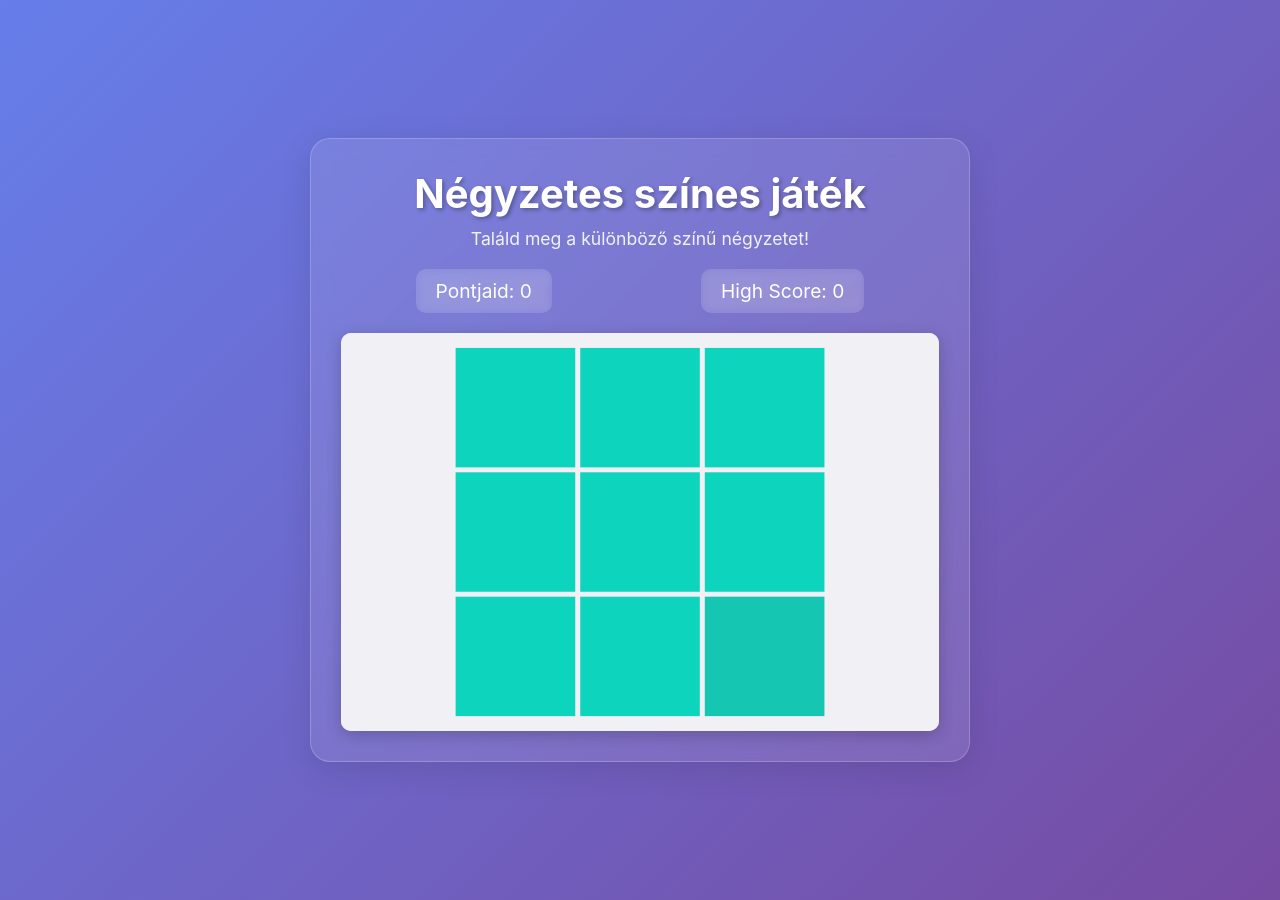
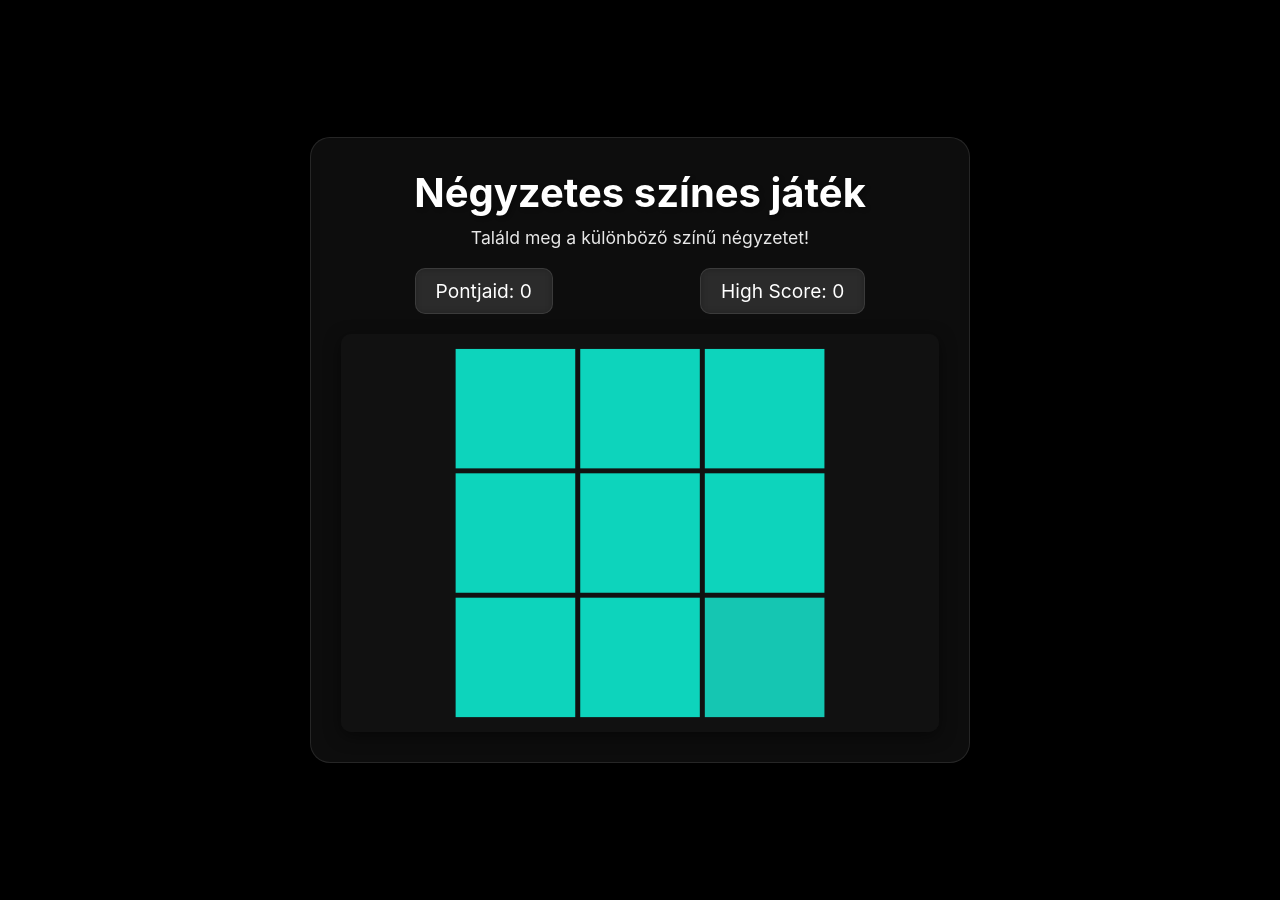
Before and after one commit to forcemagic/forcemagic.github.io, a Jekyll site: the page szinozon.html, which Jekyll copies as it is, in a window 1280 px wide. Built offline with Jekyll 4.4.1, drawn with Linux system fonts in a browser that asks for light colours.

Commit message:
Fix AMOLED dark theme mobile centering issues for color square game
Co-authored-by: forcemagic <25160976+forcemagic@users.noreply.github.com>

```diff
--- a/szinozon.html
+++ b/szinozon.html
@@ -20,29 +20,45 @@
 
         body {
             font-family: -apple-system, BlinkMacSystemFont, 'Segoe UI', Roboto, sans-serif;
-            background: linear-gradient(135deg, #667eea 0%, #764ba2 100%);
+            background: #000000; /* AMOLED pure black */
             min-height: 100vh;
+            min-height: 100dvh; /* Dynamic viewport height for mobile */
             display: flex;
             justify-content: center;
             align-items: center;
             color: white;
             padding: 20px;
+            padding: max(20px, env(safe-area-inset-top)) max(20px, env(safe-area-inset-right)) max(20px, env(safe-area-inset-bottom)) max(20px, env(safe-area-inset-left));
         }
 
         .game-container {
-            background: rgba(255, 255, 255, 0.1);
+            background: rgba(255, 255, 255, 0.05); /* Darker for AMOLED */
             backdrop-filter: blur(10px);
             border-radius: 20px;
             padding: 30px;
-            box-shadow: 0 8px 32px rgba(0, 0, 0, 0.1);
-            border: 1px solid rgba(255, 255, 255, 0.2);
+            box-shadow: 0 8px 32px rgba(0, 0, 0, 0.3);
+            border: 1px solid rgba(255, 255, 255, 0.1);
             max-width: 660px;
             width: 100%;
+            /* Better mobile centering */
+            margin: auto;
+            min-height: fit-content;
         }
 
         @media (max-width: 700px) {
             .game-container {
                 padding: 20px;
+                margin: 10px;
+            }
+
+            body {
+                /* Better mobile centering with improved flexbox */
+                padding: 10px;
+                padding: max(10px, env(safe-area-inset-top)) max(10px, env(safe-area-inset-right)) max(10px, env(safe-area-inset-bottom)) max(10px, env(safe-area-inset-left));
+                align-items: center;
+                justify-content: center;
+                min-height: 100vh;
+                min-height: 100dvh;
             }
         }
 
@@ -59,6 +75,19 @@
         @media (max-width: 500px) {
             .header p {
                 font-size: 1em;
+            }
+
+            body {
+                /* Enhanced mobile centering for smaller screens */
+                padding: 5px;
+                padding: max(5px, env(safe-area-inset-top)) max(5px, env(safe-area-inset-right)) max(5px, env(safe-area-inset-bottom)) max(5px, env(safe-area-inset-left));
+            }
+
+            .game-container {
+                /* Adjust container for very small screens */
+                padding: 15px;
+                margin: 5px;
+                border-radius: 15px;
             }
         }
 
@@ -88,11 +117,12 @@
         }
 
         .score-item {
-            background: rgba(255, 255, 255, 0.1);
+            background: rgba(255, 255, 255, 0.08); /* Darker for AMOLED */
             padding: 10px 20px;
             border-radius: 10px;
             backdrop-filter: blur(5px);
             white-space: nowrap;
+            border: 1px solid rgba(255, 255, 255, 0.1);
         }
 
         @media (max-width: 400px) {
@@ -101,13 +131,35 @@
             }
         }
 
+        /* Landscape mobile orientation optimizations */
+        @media (max-height: 500px) and (orientation: landscape) {
+            body {
+                padding: 5px;
+                padding: max(5px, env(safe-area-inset-top)) max(5px, env(safe-area-inset-right)) max(5px, env(safe-area-inset-bottom)) max(5px, env(safe-area-inset-left));
+            }
+
+            .game-container {
+                padding: 15px;
+                margin: 5px;
+                max-width: 90vw;
+            }
+
+            .header {
+                margin-bottom: 10px;
+            }
+
+            .score-container {
+                margin-bottom: 10px;
+            }
+        }
+
         .canvas-wrapper {
             position: relative;
             width: 100%;
             padding-bottom: 66.67%; /* 400/600 = 0.6667 to maintain aspect ratio */
-            background: #f0f0f5;
+            background: #111111; /* Darker for AMOLED theme */
             border-radius: 10px;
-            box-shadow: 0 4px 16px rgba(0, 0, 0, 0.2);
+            box-shadow: 0 4px 16px rgba(0, 0, 0, 0.5);
         }
 
         #gameCanvas {
@@ -436,8 +488,8 @@
             }
 
             draw() {
-                // Clear canvas
-                this.ctx.fillStyle = '#f0f0f5';
+                // Clear canvas with dark theme background
+                this.ctx.fillStyle = '#111111';
                 this.ctx.fillRect(0, 0, this.canvas.width, this.canvas.height);
 
                 // Draw squares
```
